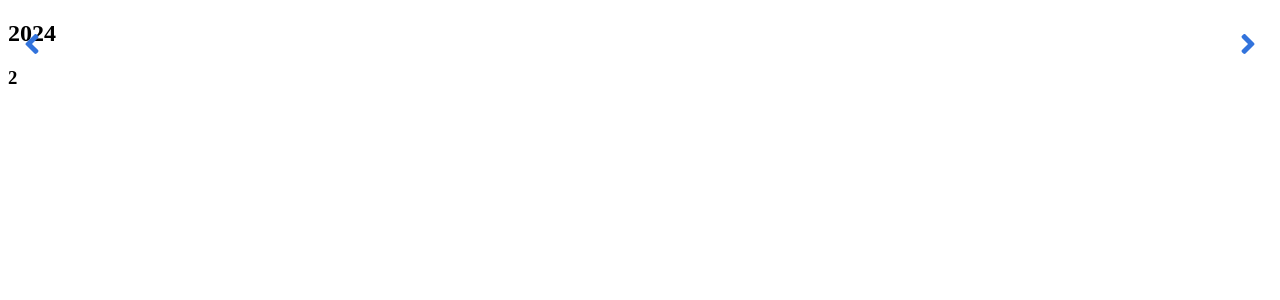
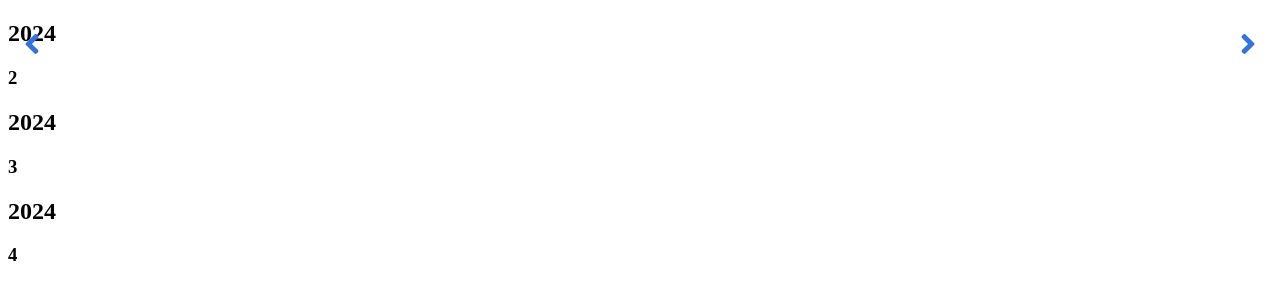
Before and after one commit to helpermedia/helper-react-calendar, a React (Vite) app: page / in a window 1280 px wide. Shown: the top 300 px of the page. Built offline with nearby package versions, Linux system fonts and the light colour scheme.

Commit message:
Start with working navigation buttons

```diff
--- a/src/components/Calendar.tsx
+++ b/src/components/Calendar.tsx
@@ -1,26 +1,69 @@
-import React from 'react'
+import React, { useEffect, useState } from 'react'
 import IconPrev from '../assets/previous.svg?react'
 import IconNext from '../assets/next.svg?react'
 import Month from './Month'
-//import { CalMonth, CalWeek, CalDay } from '../types'
+import { CalMonth } from '../types'
+import { subMonths, addMonths } from 'date-fns'
 
 type Props = {
   activeDate?: Date,
+  numberOfMonths?: number,
   prevEl?: React.ReactElement,
   nextEl?: React.ReactElement,
 }
 
 export default function Calendar({
   activeDate = new Date(),
+  numberOfMonths = 1,
   prevEl = <IconPrev />,
   nextEl = <IconNext />,
 }: Props): React.ReactElement {
 
+  const [currentDate, setCurrentDate] = useState(activeDate)
+  const [months, setMonths] = useState<CalMonth[]>([])
+
+  useEffect(() => {
+    const monthItems = []
+
+    for (let i = 0; i < numberOfMonths; i++) {
+      const currentDateNextMonth = addMonths(currentDate, i)
+      monthItems.push({
+        year: currentDateNextMonth.getFullYear(),
+        month: currentDateNextMonth.getMonth()
+      })
+    }
+
+    setMonths(monthItems)
+  }, [currentDate, numberOfMonths])
+
+  const changeMonth = (direction: string) => {
+    if (direction === 'prev') {
+      setCurrentDate(subMonths(currentDate, 1))
+    }
+    else {
+      setCurrentDate(addMonths(currentDate, 1))
+    }
+  }
+
   return (
     <div className="cal-container">
-      <button className="cal-prev" onClick={() => console.log('prev')}>{prevEl}</button>
-      <button className="cal-next" onClick={() => console.log('next')}>{nextEl}</button>
-      <Month year={activeDate.getFullYear()} month={activeDate.getMonth()} />
+
+      <button className="cal-prev" onClick={() => changeMonth('prev')}>
+        {prevEl}
+      </button>
+
+      <button className="cal-next" onClick={() => changeMonth('next')}>
+        {nextEl}
+      </button>
+
+      {months.length === 0 ? (
+        <div className='cal-loading'>Loading...</div>
+      ) : (
+        months.map((month, key) => (
+          <Month key={key} year={month.year} month={month.month} />
+        ))
+      )}
+
     </div>
   )
 }
--- a/src/main.tsx
+++ b/src/main.tsx
@@ -5,6 +5,6 @@ import Calendar from './index'
 
 ReactDOM.createRoot(document.getElementById('root')!).render(
   <React.StrictMode>
-    <Calendar />
+    <Calendar numberOfMonths={3} />
   </React.StrictMode>,
 )
--- a/src/types/index.ts
+++ b/src/types/index.ts
@@ -1,7 +1,7 @@
 export type CalMonth = {
   year: number
   month: number
-  weeks: CalWeek[]
+  //weeks: CalWeek[]
   selectableDates?: Date[]
   activeDates?: Date[]
 }
```
